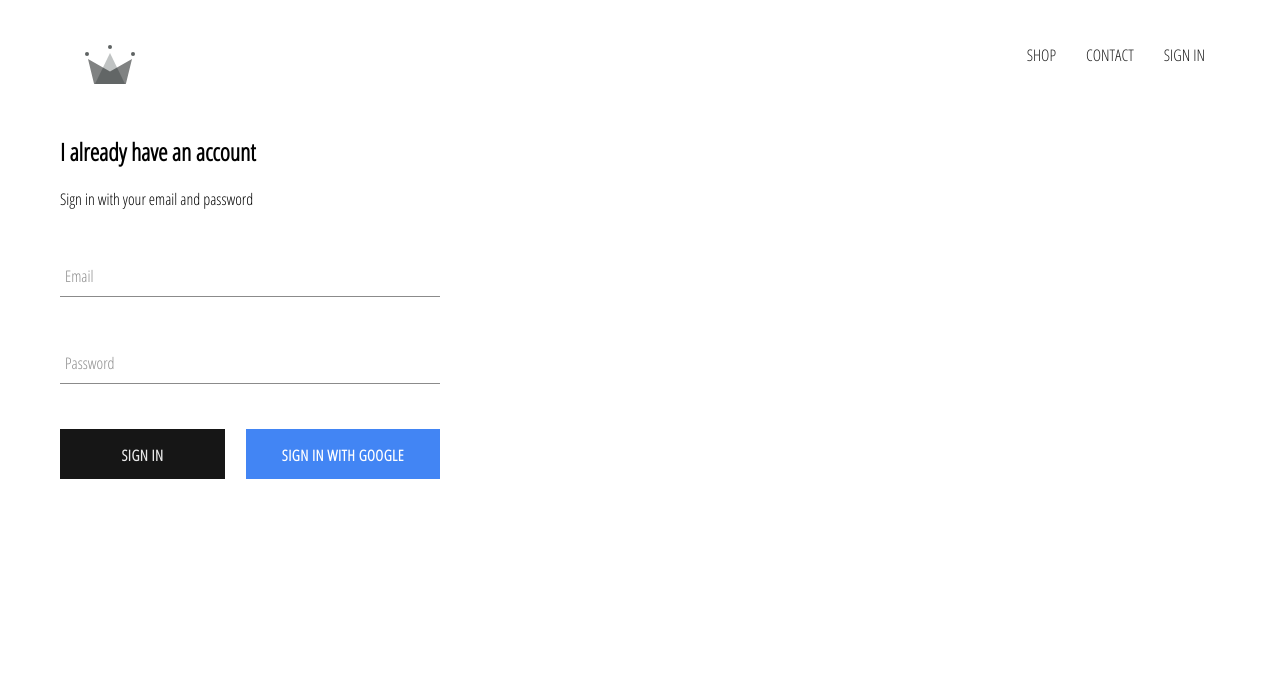
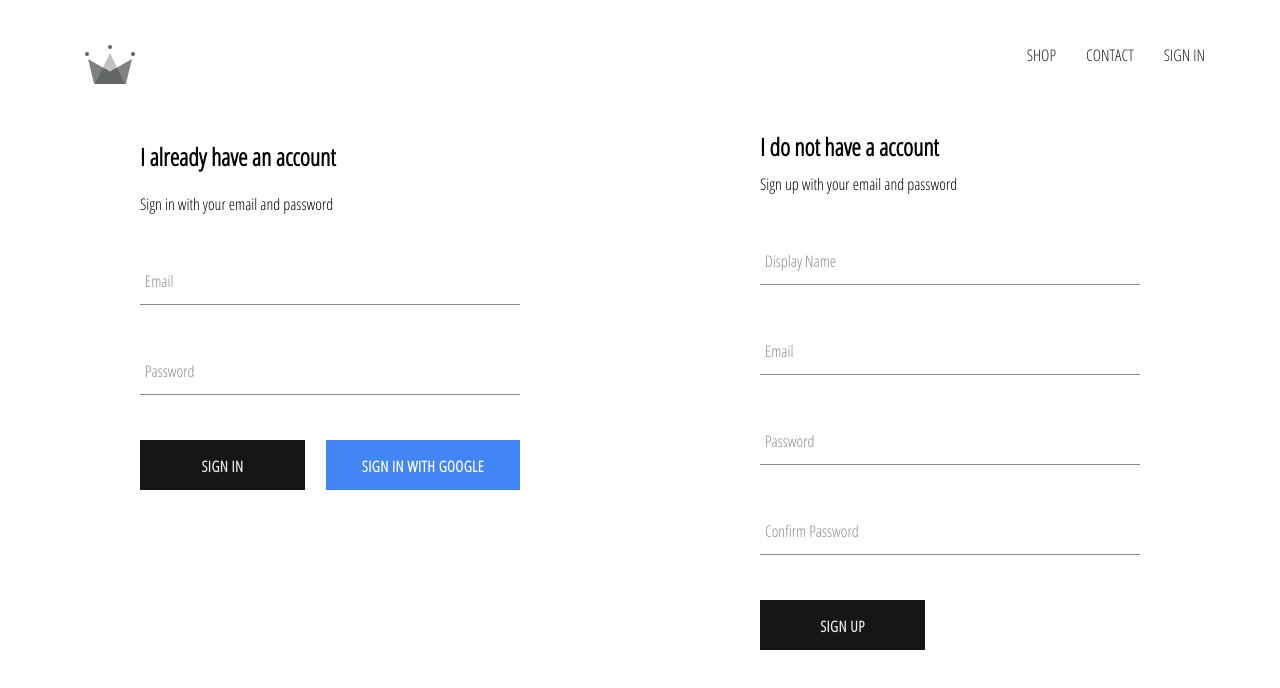
Before and after one commit to MatildaMared/react-webshop-tutorial, a React (Create React App) app: page /signin in a window 1280 px wide. Shown: the top 688 px of the page. Built offline with nearby package versions, Linux system fonts and the light colour scheme; no server answers.

Commit message:
implement firebase

```diff
--- a/src/App.js
+++ b/src/App.js
@@ -8,7 +8,7 @@
 import SignInAndSignUpPage from "./pages/SignInAndSignUpPage/SignInAndSignUpPage";
 import Header from "./components/Header/Header";
 
-import { auth } from "./firebase/firebase";
+import { auth, createUserProfileDocument } from "./firebase/firebase";
 
 class App extends React.Component {
 	constructor() {
@@ -22,9 +22,28 @@
 	unsubscribeFromAuth = null;
 
 	componentDidMount() {
-		this.unsubscribeFromAuth = auth.onAuthStateChanged((user) => {
-			this.setState({ currentUser: user });
-			console.log(user);
+		this.unsubscribeFromAuth = auth.onAuthStateChanged(async (userAuth) => {
+			if (userAuth) {
+				const userRef = await createUserProfileDocument(userAuth);
+
+				userRef.onSnapshot((snapShot) => {
+					console.log("Snapshot: ", snapShot);
+					this.setState(
+						{
+							currentUser: {
+								id: snapShot.id,
+								...snapShot.data(),
+							},
+						},
+						() => {
+							console.log(this.state);
+						}
+					);
+					console.log(this.state);
+				});
+			} else {
+				this.setState({ currentUser: userAuth });
+			}
 		});
 	}
 
--- a/src/components/FormInput/FormInput.scss
+++ b/src/components/FormInput/FormInput.scss
@@ -23,6 +23,7 @@
     border-radius: 0;
     border-bottom: 1px solid $sub-color;
     margin: 25px 0;
+    font-family: inherit;
 
     &:focus {
       outline: none;
--- /dev/null
+++ b/src/components/SignUp/SignUp.jsx
@@ -0,0 +1,102 @@
+import React from "react";
+
+import FormInput from "../FormInput/FormInput";
+import CustomButton from "../CustomButton/CustomButton";
+
+import { auth, createUserProfileDocument } from "../../firebase/firebase";
+
+import "./SignUp.scss";
+
+class SignUp extends React.Component {
+	constructor() {
+		super();
+
+		this.state = {
+			displayName: "",
+			email: "",
+			password: "",
+			confirmPassword: "",
+		};
+	}
+
+	handleSubmit = async (e) => {
+		e.preventDefault();
+
+		const { displayName, email, password, confirmPassword } = this.state;
+		if (password !== confirmPassword) {
+			alert("Passwords doesn't match...");
+			return;
+		}
+
+		try {
+			const { user } = await auth.createUserWithEmailAndPassword(
+				email,
+				password
+			);
+
+			await createUserProfileDocument(user, { displayName });
+
+			// Will clear the form
+			this.setState({
+				displayName: "",
+				email: "",
+				password: "",
+				confirmPassword: "",
+			});
+		} catch (err) {
+			console.error(err);
+		}
+	};
+
+	handleChange = (e) => {
+		const { name, value } = e.target;
+		this.setState({ [name]: value });
+	};
+
+	render() {
+		const { displayName, email, password, confirmPassword } = this.state;
+		return (
+			<div className="sign-up">
+				<h2 className="title">I do not have a account</h2>
+				<span>Sign up with your email and password</span>
+				<form className="sign-up-form" onSubmit={this.handleSubmit}>
+					<FormInput
+						type="text"
+						name="displayName"
+						value={displayName}
+						onChange={this.handleChange}
+						label="Display Name"
+						required
+					/>
+					<FormInput
+						type="email"
+						name="email"
+						value={email}
+						onChange={this.handleChange}
+						label="Email"
+						required
+					/>
+					<FormInput
+						type="password"
+						name="password"
+						value={password}
+						onChange={this.handleChange}
+						label="Password"
+						required
+					/>
+					<FormInput
+						type="password"
+						name="confirmPassword"
+						value={confirmPassword}
+						onChange={this.handleChange}
+						label="Confirm Password"
+						required
+					/>
+					<CustomButton type="submit">SIGN UP</CustomButton>
+				</form>
+			</div>
+		);
+	}
+}
+
+export default SignUp;
--- /dev/null
+++ b/src/components/SignUp/SignUp.scss
@@ -0,0 +1,9 @@
+.sign-up {
+  display: flex;
+  flex-direction: column;
+  width: 380px;
+
+  .title {
+    margin: 10px 0;
+  }
+}
--- a/src/firebase/firebase.js
+++ b/src/firebase/firebase.js
@@ -11,6 +11,31 @@
 	appId: "1:37871074268:web:54eccabe45bb289c21ad19",
 };
 
+export const createUserProfileDocument = async (userAuth, additionalData) => {
+	if (!userAuth) return;
+
+	const userRef = firestore.doc(`users/${userAuth.uid}`);
+	const snapShot = await userRef.get();
+
+	if (!snapShot.exists) {
+		const { displayName, email } = userAuth;
+		const createdAt = new Date();
+
+		try {
+			await userRef.set({
+				displayName,
+				email,
+				createdAt,
+				...additionalData,
+			});
+		} catch (err) {
+			console.log("Error creating user: ", err.message);
+		}
+	}
+
+	return userRef;
+};
+
 firebase.initializeApp(config);
 
 export const auth = firebase.auth();
--- a/src/pages/SignInAndSignUpPage/SignInAndSignUpPage.jsx
+++ b/src/pages/SignInAndSignUpPage/SignInAndSignUpPage.jsx
@@ -3,11 +3,13 @@
 import "./SignInAndSignUpPage.scss";
 
 import SignIn from "../../components/SignIn/SignIn";
+import SignUp from "../../components/SignUp/SignUp";
 
 const SignInAndSignUpPage = () => {
   return (
     <div className="sign-in-and-sign-up">
       <SignIn />
+      <SignUp />
     </div>
    );
 }
--- a/src/pages/SignInAndSignUpPage/SignInAndSignUpPage.scss
+++ b/src/pages/SignInAndSignUpPage/SignInAndSignUpPage.scss
@@ -0,0 +1,6 @@
+.sign-in-and-sign-up {
+  max-width: 1000px;
+  display: flex;
+  justify-content: space-between;
+  margin: 30px auto;
+}
```
